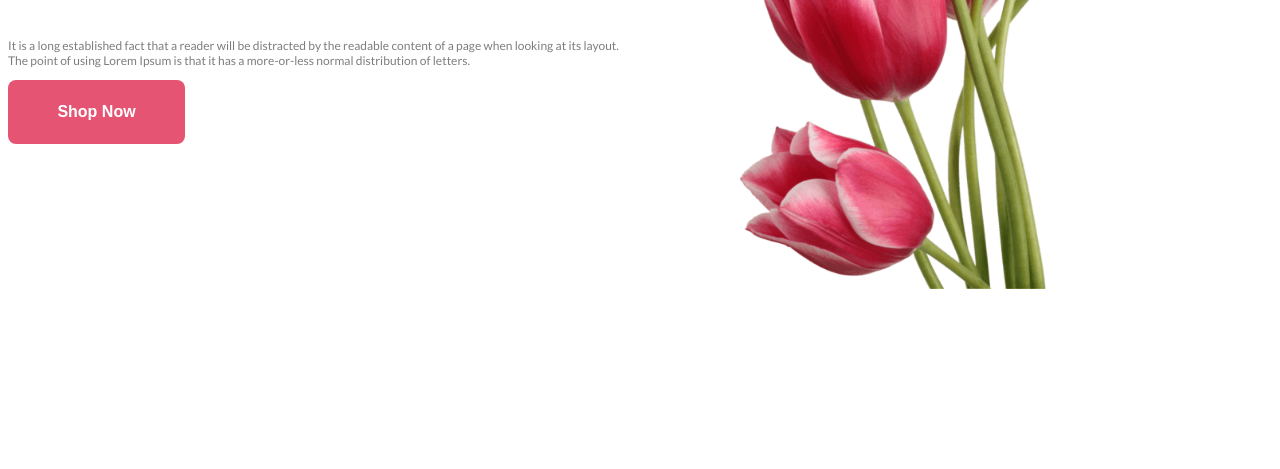
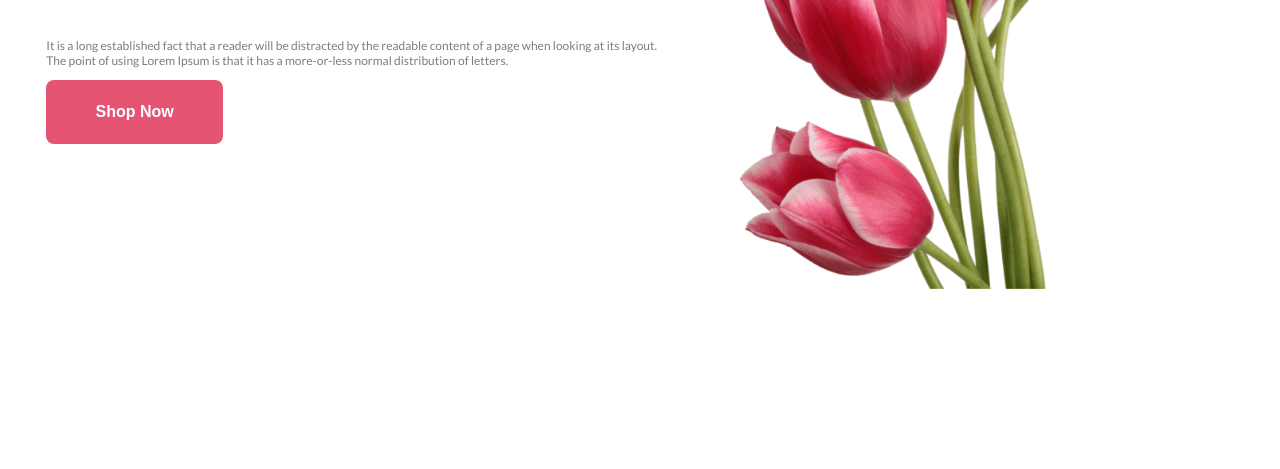
Before and after one commit to sajjadislam523/flower-shop-responsive-, a plain HTML site: page index.html in a window 1280 px wide. Shown: the part 331-800 px from the top of the page. Drawn offline with Linux system fonts and the light colour scheme.

Commit message:
margin-left in the header section

```diff
--- a/styles/style.css
+++ b/styles/style.css
@@ -25,7 +25,7 @@
     display: flex;
     justify-content: center;
     flex-direction: column;
-    padding-left: 0px;
+    margin: 0px auto;
 }
 
 .img-container {
```
